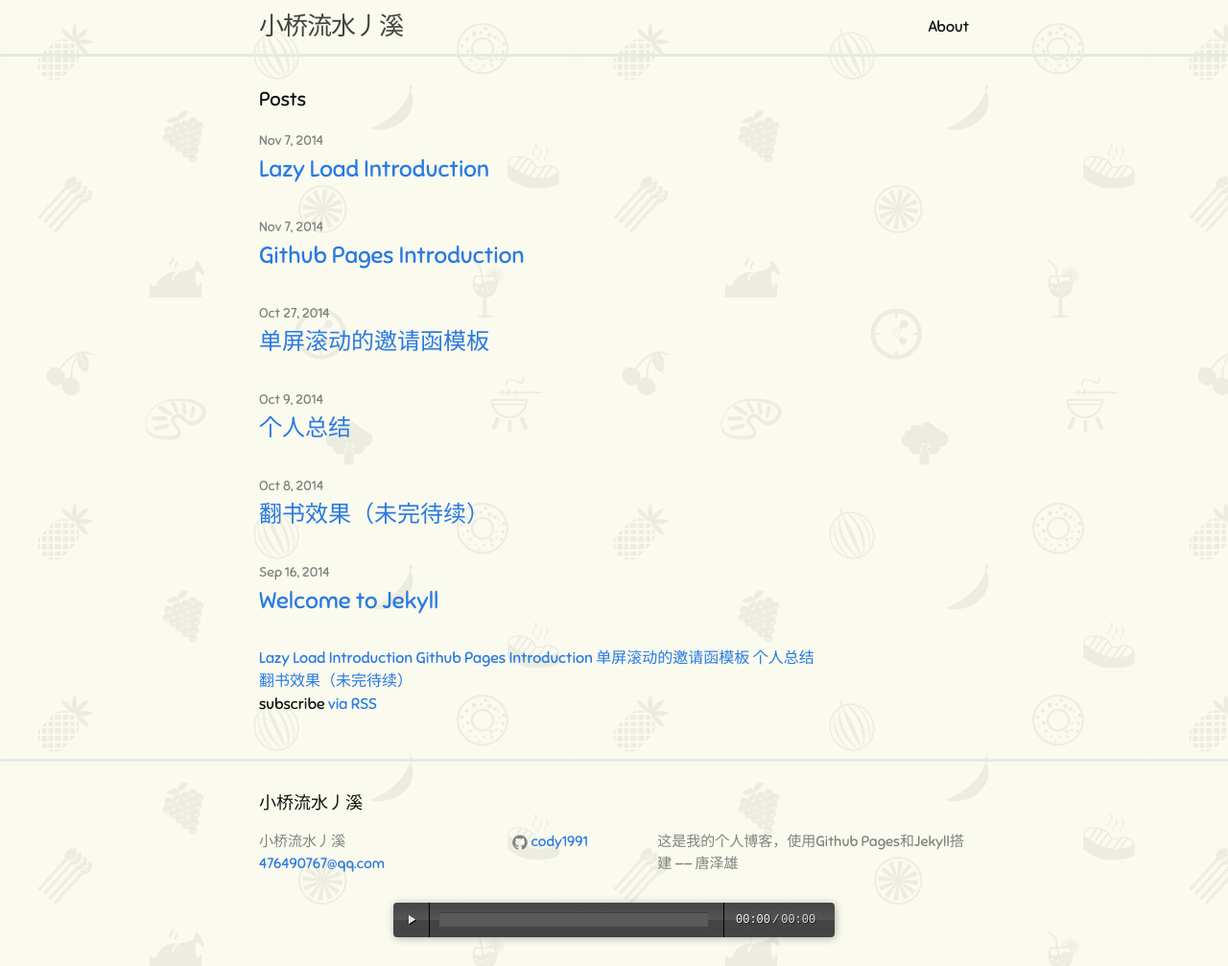
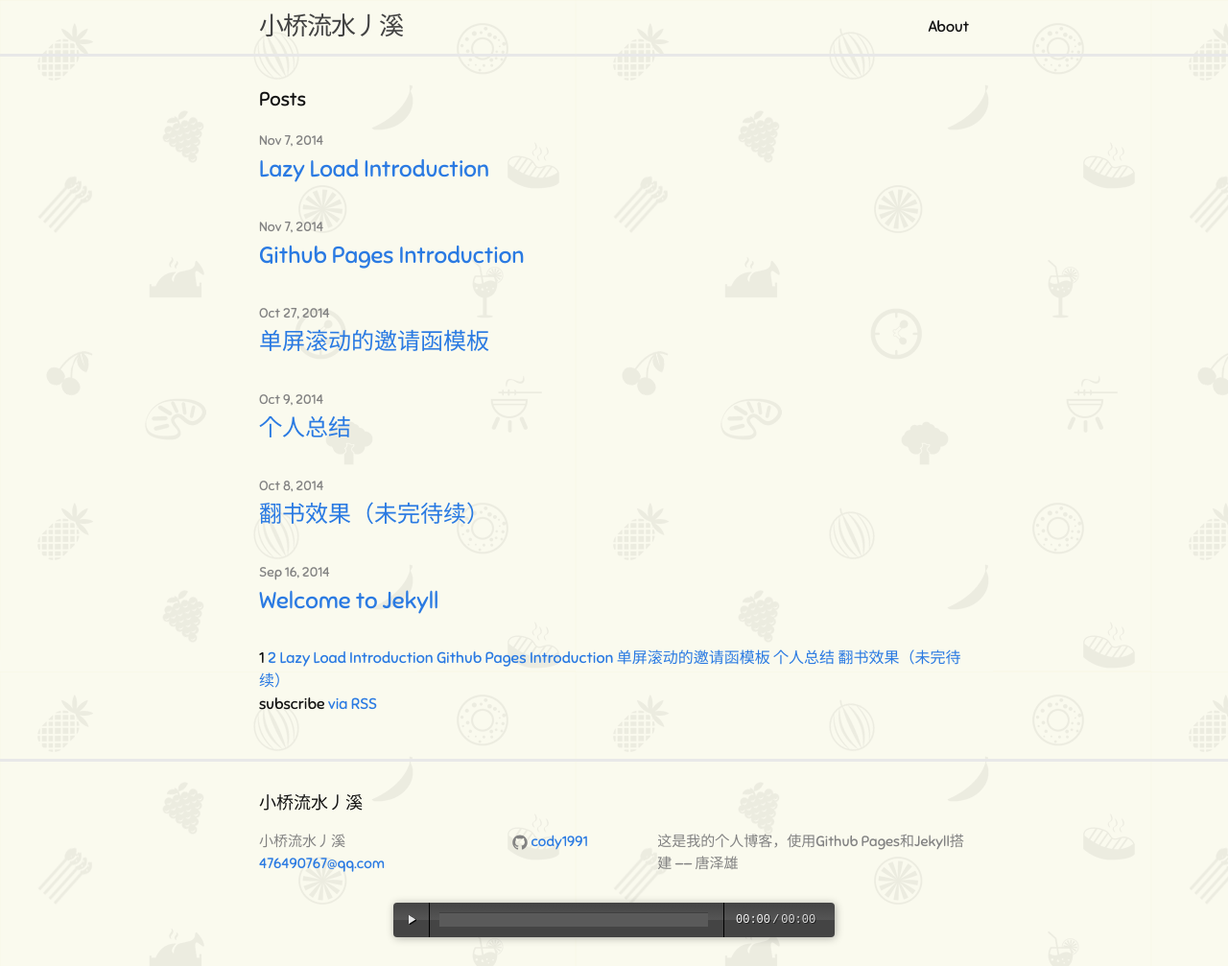
Before and after one commit to luojiyin1987/sysutangzxBlog, a Jekyll site: the page built from index.html, in a window 1280 px wide. Shown: the whole page at 96% size. Built offline with Jekyll 4.4.1, drawn with Linux system fonts in a browser that asks for light colours; the list of posts is cut into pages by our own code.

Commit message:
blog page

```diff
--- a/index.html
+++ b/index.html
@@ -19,6 +19,21 @@
   </ul>
 
 {% if paginator.total_pages > 1 %}
+
+{% if paginator.previous_page %}
+    <a href="{{ paginator.previous_page_path | prepend: site.baseurl | replace: '//', '/' }}"上一页</a>
+{% endif %}
+
+{% for page in (1..paginator.total_pages) %}
+    {% if page == paginator.page %}
+      <span class="active">{{ page }}</span>
+    {% elsif page == 1 %}
+      <a href="{{ '/index.html' | prepend: site.baseurl | replace: '//', '/' }}">{{ page }}</a>
+    {% else %}
+      <a href="{{ site.paginate_path | prepend: site.baseurl | replace: '//', '/' | replace: ':num', page }}">{{ page }}</a>
+    {% endif %}
+{% endfor %}
+
 {% for post in paginator.posts %}
 <a href="http://cody1991.github.io/sysutangzxBlog{{post.url}}">{{ post.title }}</a>
 {% endfor %}
```
